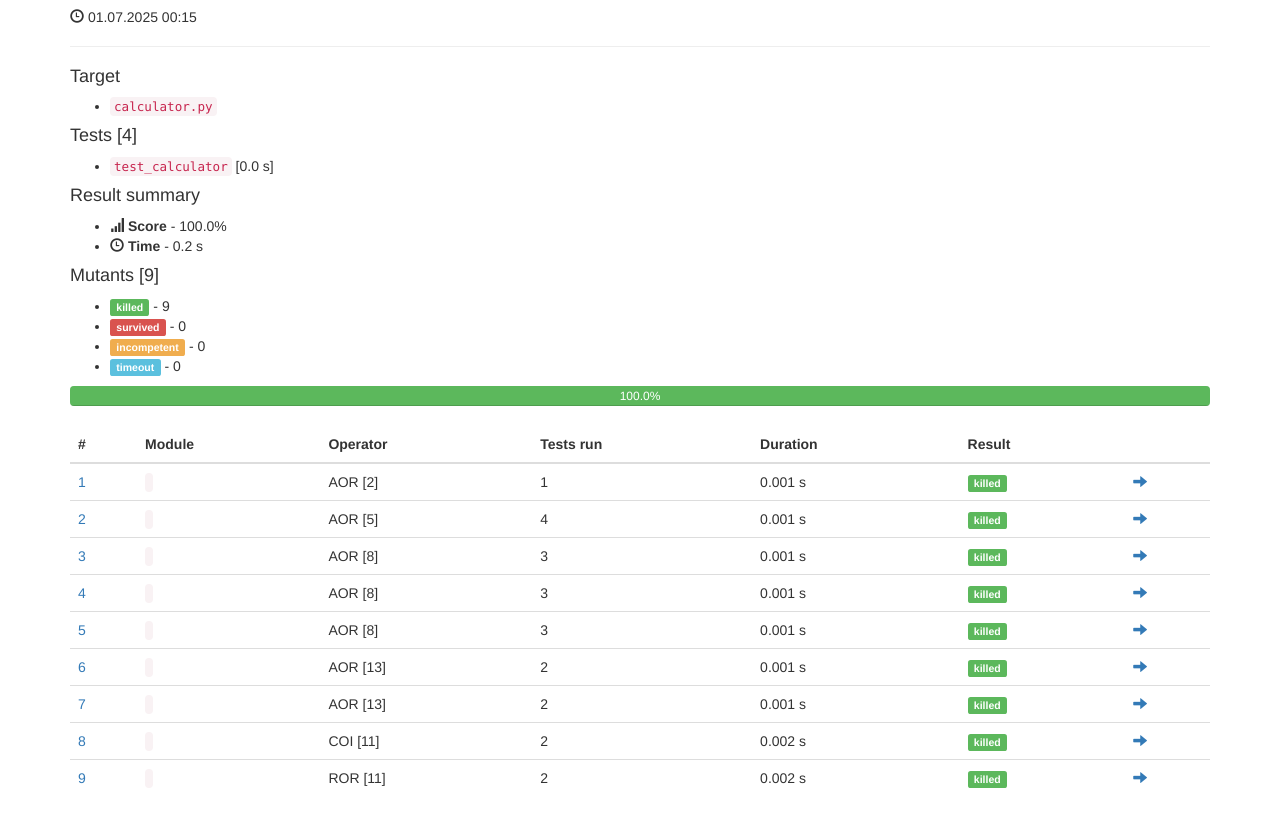
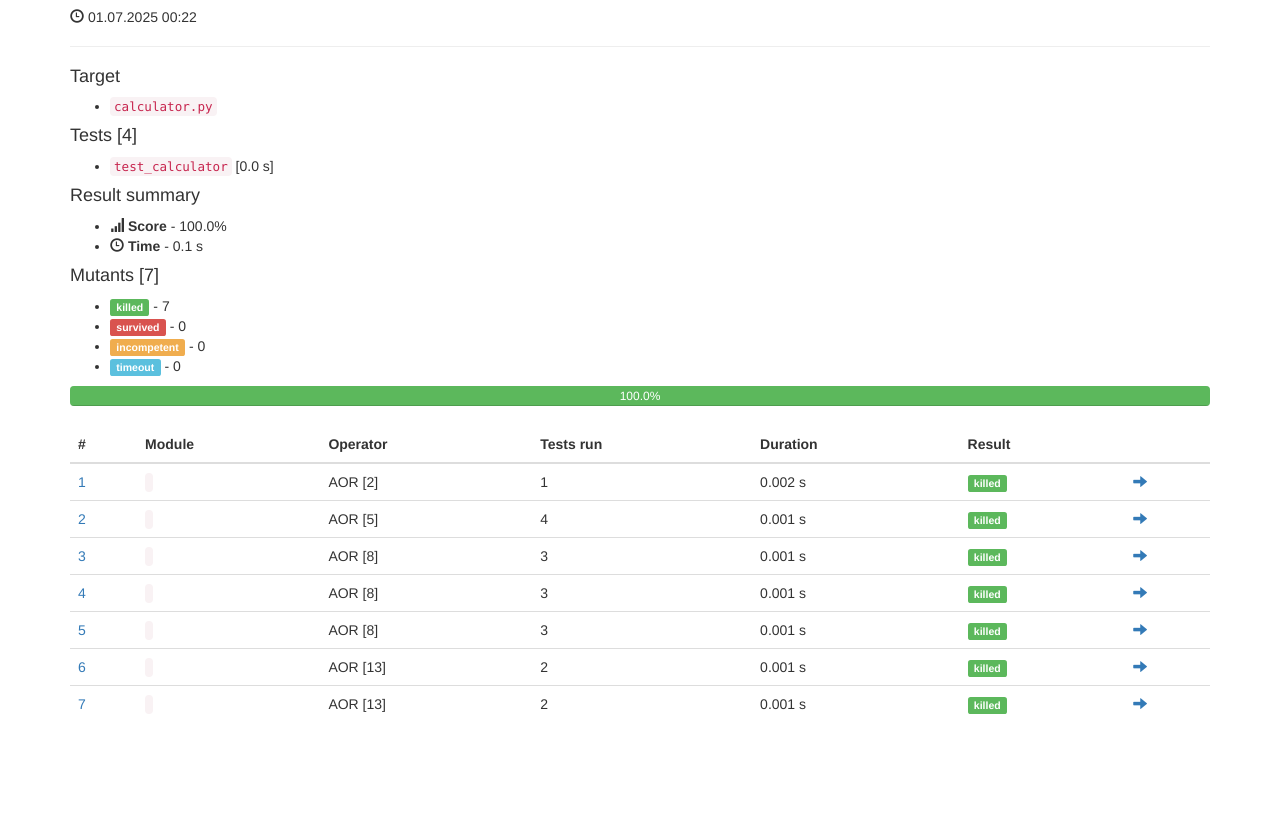
Before and after one commit to fabiana-campos/mutpy-tutorial, a plain HTML site: page report/index.html in a window 1280 px wide. Shown: the part 83-899 px from the top of the page. After the commit the page ends 825 px from the top, so only its background shows below. Drawn offline with nearby package versions, Linux system fonts and the light colour scheme.

Commit message:
Atualizando testes e adicionando relatório HTML do MutPy

```diff
--- a/report/index.html
+++ b/report/index.html
@@ -20,7 +20,7 @@
 
 <div class="page-header">
     <h1>MutPy mutation report</h1>
-    <p><span class="glyphicon glyphicon-time"></span> 01.07.2025 00:15</p>
+    <p><span class="glyphicon glyphicon-time"></span> 01.07.2025 00:22</p>
 </div>
 <h4>Target</h4>
 <ul>
@@ -37,18 +37,18 @@
 <h4>Result summary</h4>
 <ul>
     <li><strong><span class="glyphicon glyphicon-signal"></span> Score</strong> - 100.0%</li>
-    <li><strong><span class="glyphicon glyphicon-time"></span> Time</strong> - 0.2 s</li>
+    <li><strong><span class="glyphicon glyphicon-time"></span> Time</strong> - 0.1 s</li>
 
 </ul>
-<h4>Mutants [9]</h4>
+<h4>Mutants [7]</h4>
 <ul>
-    <li><span class="label label-success">killed</span> - 9</li>
+    <li><span class="label label-success">killed</span> - 7</li>
     <li><span class="label label-danger">survived</span> - 0</li>
     <li><span class="label label-warning">incompetent</span> - 0</li>
     <li><span class="label label-info">timeout</span> - 0</li>
 </ul>
 <div class="progress">
-    <div title="killed - 9" class="progress-bar progress-bar-success" style="width: 100.0%">
+    <div title="killed - 7" class="progress-bar progress-bar-success" style="width: 100.0%">
         100.0%
     </div>
     <div title="survived - 0" class="progress-bar progress-bar-danger" style="width: 0.0%">
@@ -79,7 +79,7 @@
         <td><code><module 'calculator' from 'C:\\Users\\Usuario\\Desktop\\mutpy_tutorial\\calculator.py'></code></td>
         <td>AOR [2]</td>
         <td>1</td>
-        <td>0.001 s</td>
+        <td>0.002 s</td>
         <td><span class="label label-success">killed</span></td>
         <td><a href="mutants/1.html"><span class="glyphicon glyphicon-arrow-right"></span></a></td>
     </tr>
@@ -144,26 +144,6 @@
         <td><a href="mutants/7.html"><span class="glyphicon glyphicon-arrow-right"></span></a></td>
     </tr>
 
-    <tr>
-        <td><a href="8.html">8</a></td>
-        <td><code><module 'calculator' from 'C:\\Users\\Usuario\\Desktop\\mutpy_tutorial\\calculator.py'></code></td>
-        <td>COI [11]</td>
-        <td>2</td>
-        <td>0.002 s</td>
-        <td><span class="label label-success">killed</span></td>
-        <td><a href="mutants/8.html"><span class="glyphicon glyphicon-arrow-right"></span></a></td>
-    </tr>
-
-    <tr>
-        <td><a href="9.html">9</a></td>
-        <td><code><module 'calculator' from 'C:\\Users\\Usuario\\Desktop\\mutpy_tutorial\\calculator.py'></code></td>
-        <td>ROR [11]</td>
-        <td>2</td>
-        <td>0.002 s</td>
-        <td><span class="label label-success">killed</span></td>
-        <td><a href="mutants/9.html"><span class="glyphicon glyphicon-arrow-right"></span></a></td>
-    </tr>
-
 </table>
 
     </div>
```
Also changed, not shown: report/mutants/1.html (+1 -1 lines).
